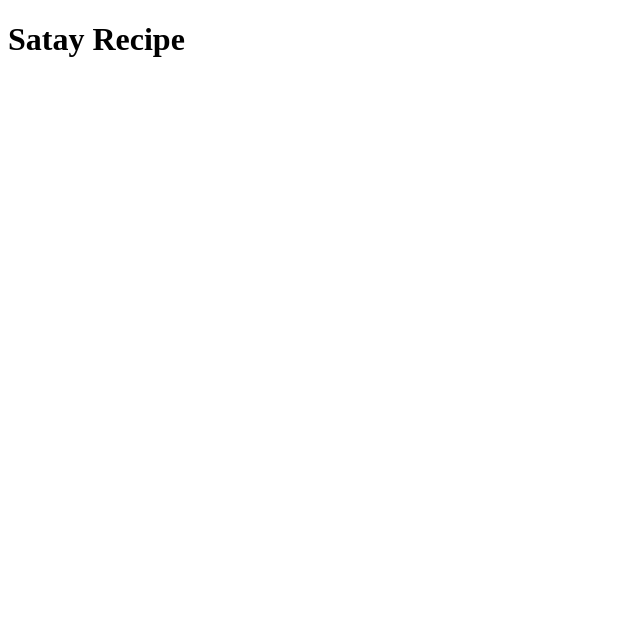
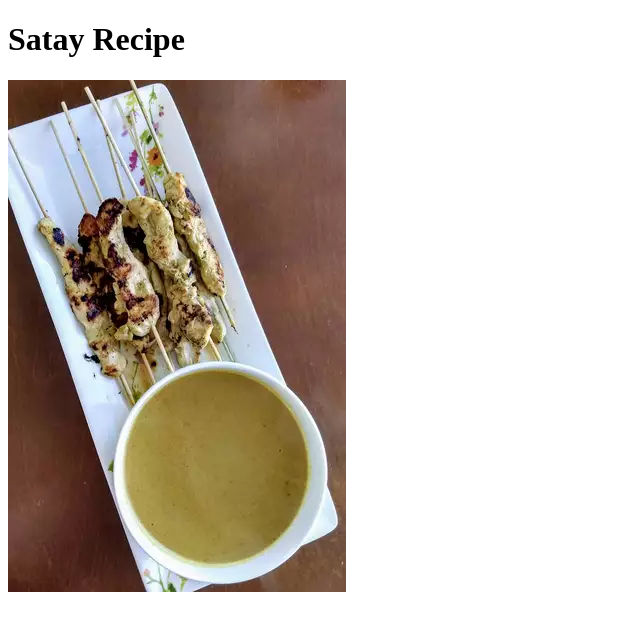
Before and after one commit to notyusuf/odin-recipes, a plain HTML site: page recipes/satay.html in a window 1280 px wide. Shown: the whole page, without its empty margins (0-640 px from the left). Drawn offline with Linux system fonts and the light colour scheme.

Commit message:
Create and Add images of satay to satay.html

```diff
--- a/recipes/satay.html
+++ b/recipes/satay.html
@@ -7,5 +7,6 @@
   </head>
   <body>
     <h1>Satay Recipe</h1>
+    <img src="../images/satay.jpg" alt="A Satay">
   </body>
 </html>
```
Also changed, not shown: images/satay.jpg (added).
